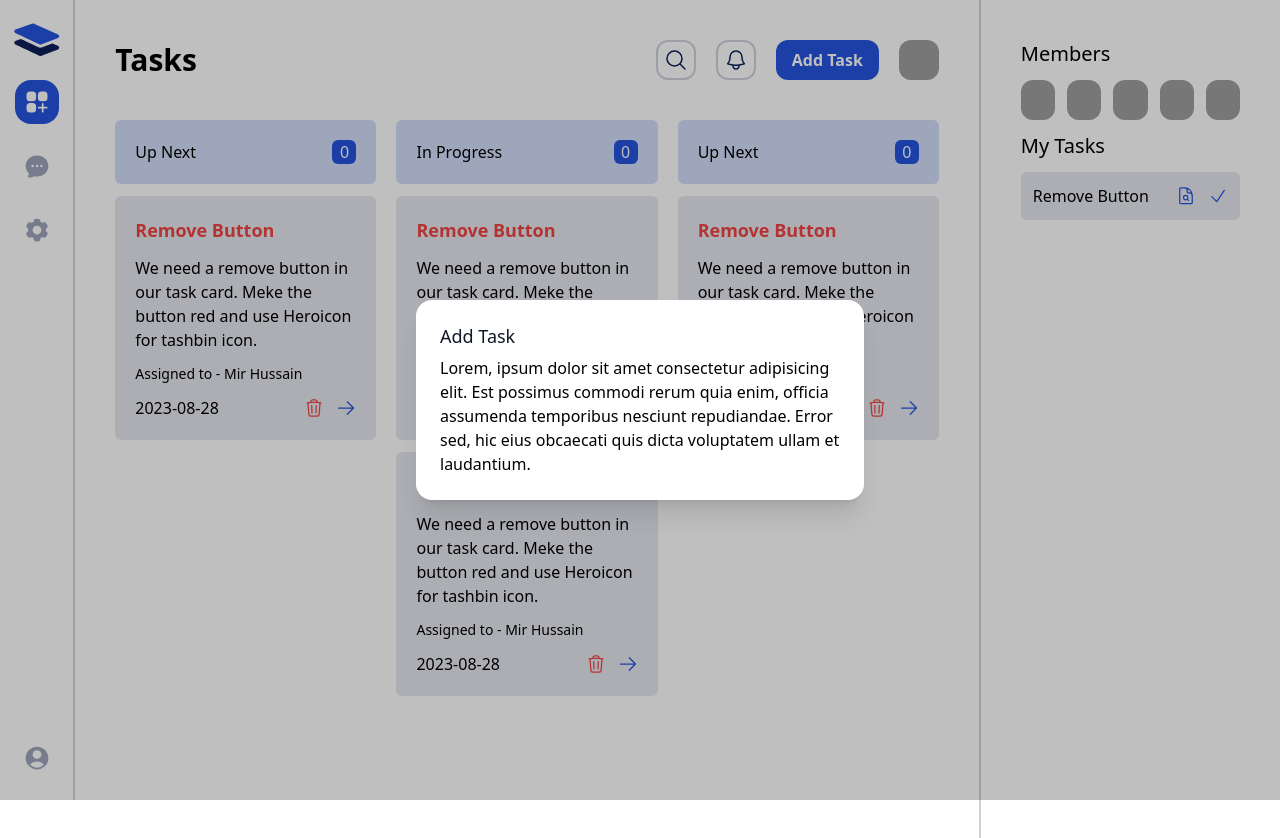
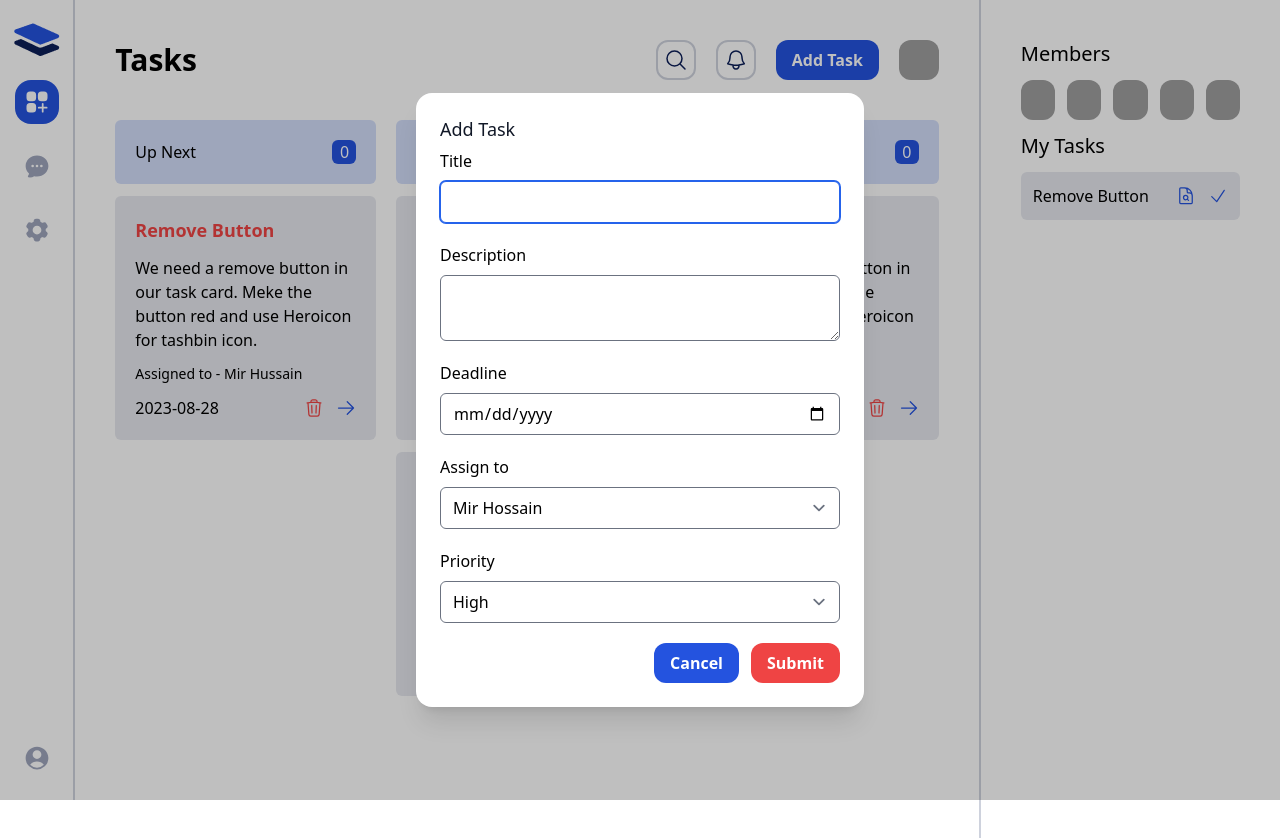
Before and after one commit to Study-Projects-By-MAAB/Redux-task-master-redux-acc, a React (Vite) app: page / in a window 1280 px wide. Both pictures are taken after a click on the button "Add Task". Shown: the top 838 px of the page. Built offline with nearby package versions, Linux system fonts and the light colour scheme; grey boxes are pictures that could not be loaded.

Commit message:
update: task form setup

```diff
--- a/package.json
+++ b/package.json
@@ -15,12 +15,12 @@
     "@reduxjs/toolkit": "^1.9.5",
     "react": "^18.2.0",
     "react-dom": "^18.2.0",
-    "react-hook-form": "^7.45.4",
+    "react-hook-form": "^7.54.2",
     "react-redux": "^8.1.2",
     "react-router-dom": "^6.15.0"
   },
   "devDependencies": {
-    "@tailwindcss/forms": "^0.5.5",
+    "@tailwindcss/forms": "^0.5.10",
     "@types/react": "^18.2.15",
     "@types/react-dom": "^18.2.7",
     "@vitejs/plugin-react": "^4.0.3",
--- a/src/components/tasks/AddTaskModal.jsx
+++ b/src/components/tasks/AddTaskModal.jsx
@@ -1,14 +1,104 @@
+import { useForm } from "react-hook-form";
 import MyModal from "../ui/MyModal";
 
 export default function AddTaskModal({ isOpen, setIsOpen }) {
+  const { register, handleSubmit, reset } = useForm();
+
+  const onCancel = () => {
+    reset();
+    setIsOpen(false);
+  };
+
+  const onSubmit = (data) => {
+    console.log(data);
+    reset();
+    setIsOpen(false);
+  };
   return (
     <MyModal isOpen={isOpen} setIsOpen={setIsOpen} title={"Add Task"}>
-      <>
-        Lorem, ipsum dolor sit amet consectetur adipisicing elit. Est possimus
-        commodi rerum quia enim, officia assumenda temporibus nesciunt
-        repudiandae. Error sed, hic eius obcaecati quis dicta voluptatem ullam
-        et laudantium.
-      </>
+      <form onSubmit={handleSubmit(onSubmit)}>
+        <div className="flex flex-col mb-5">
+          <label htmlFor="title" className="mb-2">
+            Title
+          </label>
+          <input
+            className="w-full rounded-md"
+            type="text"
+            id="title"
+            {...register("title")}
+          />
+        </div>
+        <div className="flex flex-col mb-5">
+          <label htmlFor="title" className="mb-2">
+            Description
+          </label>
+          <textarea
+            className="w-full rounded-md"
+            type="text"
+            id="description"
+            {...register("description")}
+          />
+        </div>
+        <div className="flex flex-col mb-5">
+          <label htmlFor="title" className="mb-2">
+            Deadline
+          </label>
+          <input
+            className="w-full rounded-md"
+            type="date"
+            id="date"
+            {...register("date")}
+          />
+        </div>
+        <div className="flex flex-col mb-5">
+          <label htmlFor="title" className="mb-2">
+            Assign to
+          </label>
+          <select
+            className="w-full rounded-md"
+            id="assignedTo"
+            {...register("assignedTo")}
+          >
+            <option value="Mir Hussain">Mir Hossain</option>
+            <option value="Mezba Abedin">Mezba Abedin</option>
+            <option value="Nahid Hasan">Nahid Hasan</option>
+            <option value="Nahid Hasan">Nahid Hasan</option>
+            <option value="Mizanur Rahman">Mizanur Rahman</option>
+            <option value="Tanmoy Parvez">Tanmoy Parvez</option>
+            <option value="Fahim Ahmed Firoz">Fahim Ahmed Firoz</option>
+            <option value="Rahatul Islam">Rahatul Islam</option>
+            <option value="Rakibul Islam">Rakibul Islam</option>
+            <option value="Nazmul Hasan">Nazmul Hasan</option>
+            <option value="Md. Rashedul Islam">Md. Rashedul Islam</option>
+            <option value="Samin Israr Ravi">Samin Israr Ravi</option>
+            <option value="Md. Shahriar Hossain">Md. Shahriar Hossain</option>
+          </select>
+        </div>
+        <div className="flex flex-col mb-5">
+          <label htmlFor="title" className="mb-2">
+            Priority
+          </label>
+          <select
+            className="w-full rounded-md"
+            id="priority"
+            {...register("priority")}
+          >
+            <option defaultValue value="high">
+              High
+            </option>
+            <option value="medium">Medium</option>
+            <option value="low">Low</option>
+          </select>
+        </div>
+        <div className="flex gap-3 justify-end">
+          <button onClick={onCancel} className="btn btn-primary" type="button">
+            Cancel
+          </button>
+          <button className="btn btn-danger" type="submit">
+            Submit
+          </button>
+        </div>
+      </form>
     </MyModal>
   );
 }
```
Also changed, not shown: 1 other file (tests, documents, lock files or other folders).
